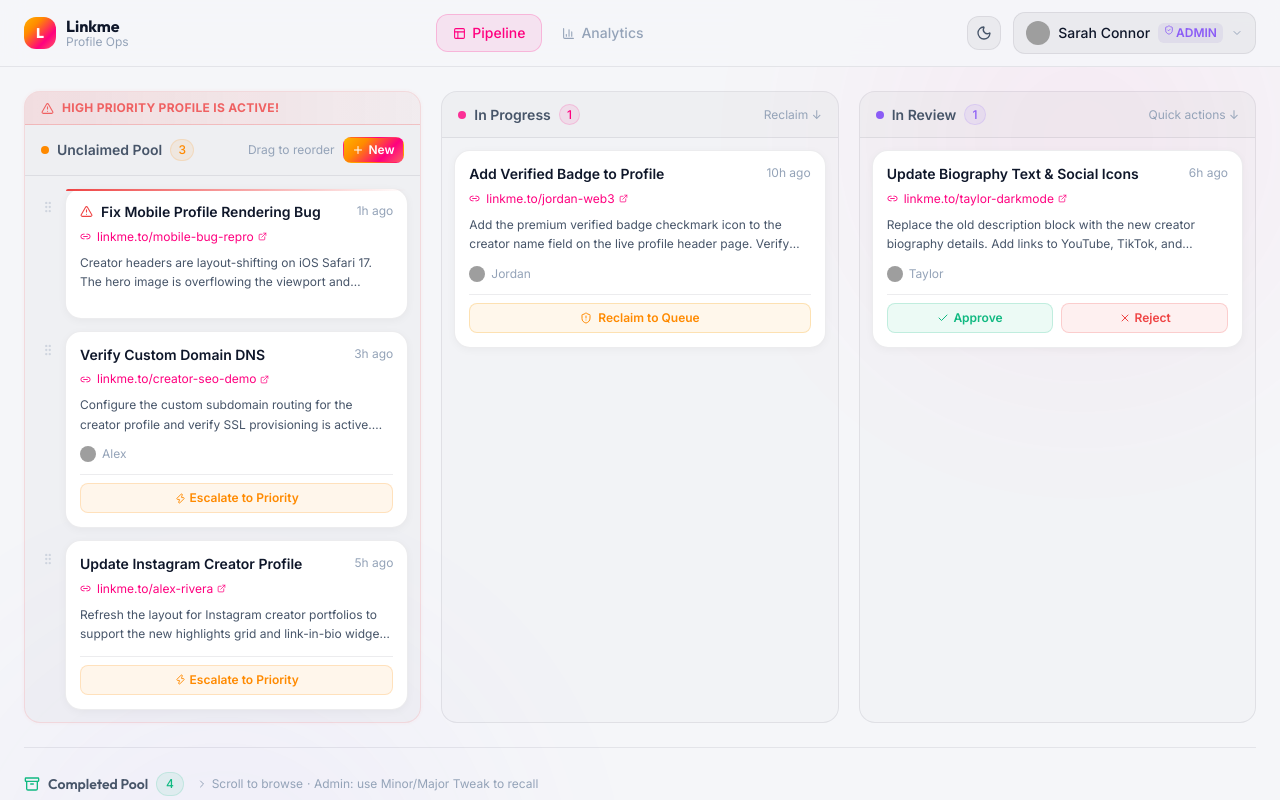
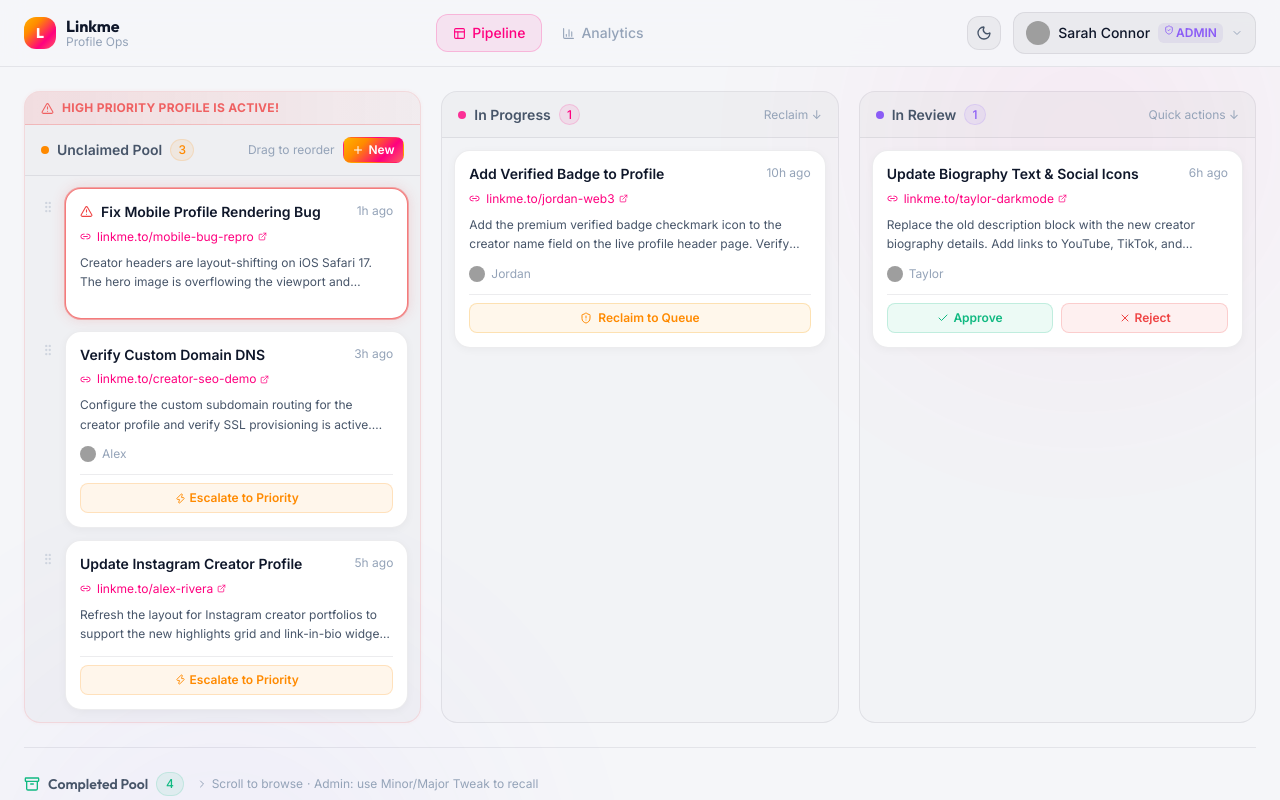
Before and after one commit to Tylor1210/linkme-intops, a React (Vite) app: page / in a window 1280 px wide. Shown: the top 800 px of the page. Built offline with nearby package versions, Linux system fonts and the light colour scheme; grey boxes are pictures that could not be loaded.

Commit message:
Priority cards now show full red border across all pipeline stages

```diff
--- a/src/components/shared/TicketCard.tsx
+++ b/src/components/shared/TicketCard.tsx
@@ -29,14 +29,14 @@ export const TicketCard: React.FC<Props> = ({ ticket, currentUser, onClick, acti
     <div
       className="card cursor-pointer group relative"
       onClick={() => onClick(ticket.id)}
-      style={{ padding: '0.875rem' }}
+      style={{
+        padding: '0.875rem',
+        ...(ticket.isHighPriority && {
+          borderColor: 'rgba(239, 68, 68, 0.7)',
+          boxShadow: '0 0 0 1px rgba(239, 68, 68, 0.4), 0 0 14px rgba(239, 68, 68, 0.18)',
+        }),
+      }}
     >
-      {/* High priority indicator strip */}
-      {ticket.isHighPriority && (
-        <div className="absolute top-0 left-0 right-0 h-0.5 rounded-t-2xl"
-          style={{ background: 'linear-gradient(90deg, var(--accent-coral), transparent)' }} />
-      )}
-
       {/* Header row */}
       <div className="flex items-start justify-between gap-2 mb-2">
         <div className="flex items-center gap-2 min-w-0 flex-1">
```
